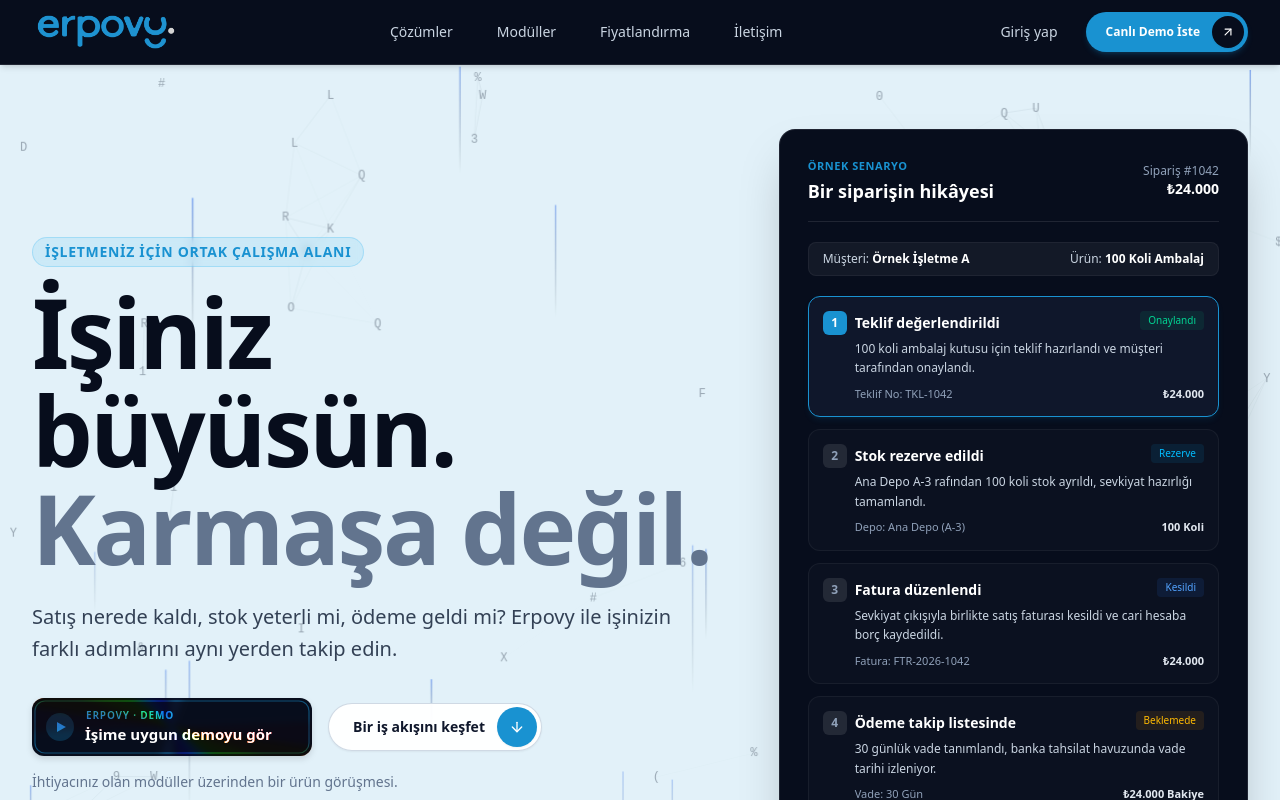
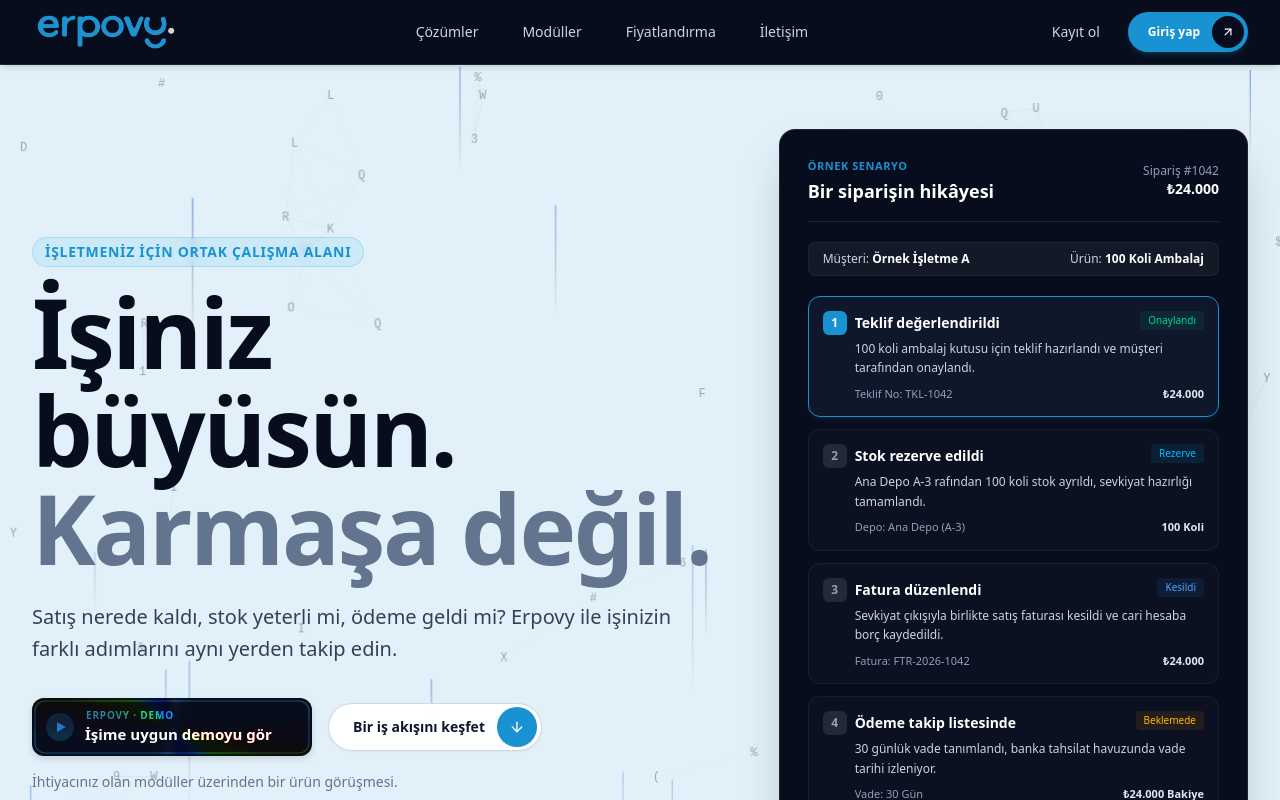
Before and after one commit to erpovy/erpovy-web, a Next.js app: page / in a window 1280 px wide. Shown: the top 800 px of the page. Built offline with nearby package versions, Linux system fonts and the light colour scheme; a web font is replaced by a local one.

Commit message:
feat(header): set Kayit Ol to app.erpovy.com/register and Giris Yap button to app.erpovy.com/login

```diff
--- a/components/Header.tsx
+++ b/components/Header.tsx
@@ -74,20 +74,22 @@
           {/* Right actions */}
           <div className="hidden md:flex items-center gap-4">
             <a
-              href={siteConfig.loginUrl}
+              href={siteConfig.registerUrl}
               target="_blank"
               rel="noopener noreferrer"
               className="text-sm font-medium text-slate-300 hover:text-white px-3 py-1.5 rounded transition-colors focus-visible:outline-none focus-visible:ring-2 focus-visible:ring-[#1992d1]"
             >
-              Giriş yap
+              Kayıt ol
             </a>
             <ButtonWithIcon
               asLink
-              href="/demo"
+              href={siteConfig.loginUrl}
+              target="_blank"
+              rel="noopener noreferrer"
               variant="brand"
               size="sm"
             >
-              Canlı Demo İste
+              Giriş yap
             </ButtonWithIcon>
           </div>
 
@@ -131,23 +133,25 @@
 
           <div className="flex flex-col gap-3 mt-auto pt-6 border-t border-white/10">
             <a
-              href={siteConfig.loginUrl}
+              href={siteConfig.registerUrl}
               target="_blank"
               rel="noopener noreferrer"
               onClick={() => setMobileMenuOpen(false)}
               className="w-full text-center py-3 rounded-md border border-white/15 text-slate-200 font-medium hover:bg-slate-800 transition-colors"
             >
-              Giriş yap
+              Kayıt ol
             </a>
             <ButtonWithIcon
               asLink
-              href="/demo"
+              href={siteConfig.loginUrl}
+              target="_blank"
+              rel="noopener noreferrer"
               variant="brand"
               size="md"
               className="w-full justify-center"
               onClick={() => setMobileMenuOpen(false)}
             >
-              Canlı Demo İste
+              Giriş yap
             </ButtonWithIcon>
           </div>
         </div>
--- a/lib/siteConfig.ts
+++ b/lib/siteConfig.ts
@@ -8,6 +8,7 @@
   siteUrl: "https://www.erpovy.com",
   appUrl: "https://app.erpovy.com",
   loginUrl: "https://app.erpovy.com/login",
+  registerUrl: "https://app.erpovy.com/register",
   logo: "/brand/logo.png",
   favicon: "/brand/favicon.png",
   socialOg: "/og/erpovy-og.png",
```
